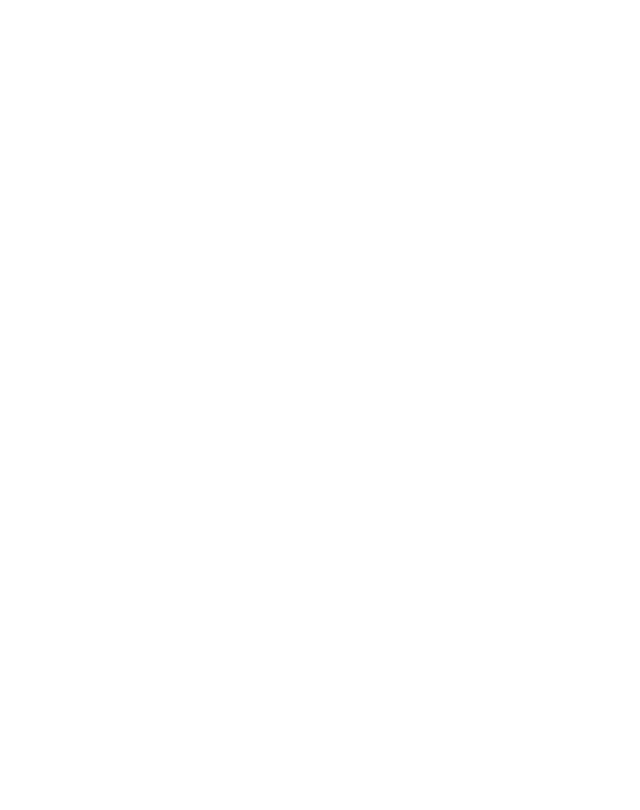
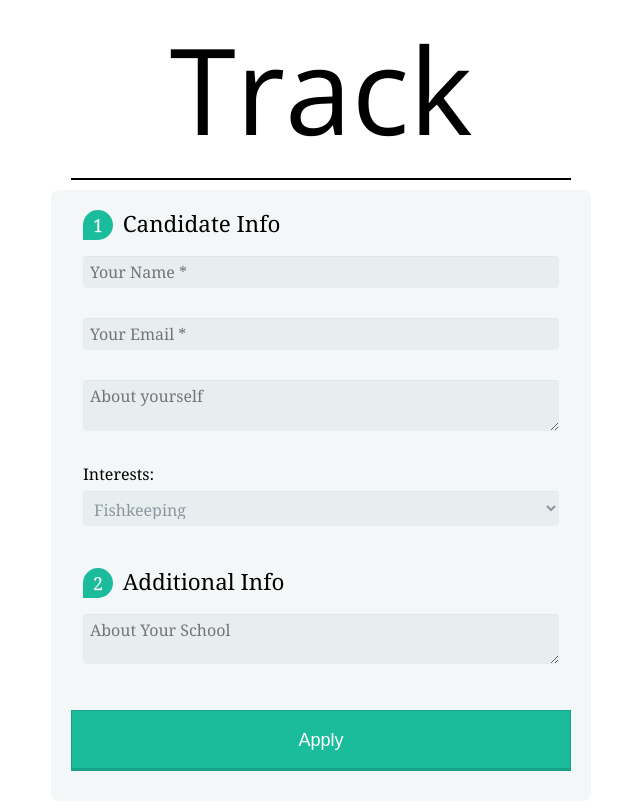
Before and after one commit to jalford14/Track, a plain HTML site: page index.html in a window 1280 px wide. Shown: the whole page, without its empty margins (319-959 px from the left). Drawn offline with nearby package versions, Linux system fonts and the light colour scheme.

Commit message:
Main Layout Created
Created a title and put a nice little "lorem ipsum" table to show a general layout of the page.

```diff
--- /dev/null
+++ b/css/main.css
@@ -0,0 +1,119 @@
+#title {
+    text-align: center;
+    font-family: 'Open Sans';
+    font-weight: 300;
+    font-size: 120px;
+    padding: 20px;
+}
+
+#line {
+    width: 30px;
+    border-top: solid black 2px;
+    margin: auto;
+}
+
+/*
+Taken from: https://www.sanwebe.com/2014/08/css-html-forms-designs
+*/
+.form-style-5{
+    max-width: 500px;
+    padding: 10px 20px;
+    background: #f4f7f8;
+    margin: 10px auto;
+    padding: 20px;
+    background: #f4f7f8;
+    border-radius: 8px;
+    font-family: Georgia, "Times New Roman", Times, serif;
+}
+.form-style-5 fieldset{
+    border: none;
+}
+.form-style-5 legend {
+    font-size: 1.4em;
+    margin-bottom: 10px;
+}
+.form-style-5 label {
+    display: block;
+    margin-bottom: 8px;
+}
+.form-style-5 input[type="text"],
+.form-style-5 input[type="date"],
+.form-style-5 input[type="datetime"],
+.form-style-5 input[type="email"],
+.form-style-5 input[type="number"],
+.form-style-5 input[type="search"],
+.form-style-5 input[type="time"],
+.form-style-5 input[type="url"],
+.form-style-5 textarea,
+.form-style-5 select {
+    font-family: Georgia, "Times New Roman", Times, serif;
+    background: rgba(255,255,255,.1);
+    border: none;
+    border-radius: 4px;
+    font-size: 16px;
+    margin: 0;
+    outline: 0;
+    padding: 7px;
+    width: 100%;
+    box-sizing: border-box;
+    -webkit-box-sizing: border-box;
+    -moz-box-sizing: border-box;
+    background-color: #e8eeef;
+    color:#8a97a0;
+    -webkit-box-shadow: 0 1px 0 rgba(0,0,0,0.03) inset;
+    box-shadow: 0 1px 0 rgba(0,0,0,0.03) inset;
+    margin-bottom: 30px;
+
+}
+.form-style-5 input[type="text"]:focus,
+.form-style-5 input[type="date"]:focus,
+.form-style-5 input[type="datetime"]:focus,
+.form-style-5 input[type="email"]:focus,
+.form-style-5 input[type="number"]:focus,
+.form-style-5 input[type="search"]:focus,
+.form-style-5 input[type="time"]:focus,
+.form-style-5 input[type="url"]:focus,
+.form-style-5 textarea:focus,
+.form-style-5 select:focus{
+    background: #d2d9dd;
+}
+.form-style-5 select{
+    -webkit-appearance: menulist-button;
+    height:35px;
+}
+.form-style-5 .number {
+    background: #1abc9c;
+    color: #fff;
+    height: 30px;
+    width: 30px;
+    display: inline-block;
+    font-size: 0.8em;
+    margin-right: 4px;
+    line-height: 30px;
+    text-align: center;
+    text-shadow: 0 1px 0 rgba(255,255,255,0.2);
+    border-radius: 15px 15px 15px 0px;
+}
+
+.form-style-5 input[type="submit"],
+.form-style-5 input[type="button"]
+{
+    position: relative;
+    display: block;
+    padding: 19px 39px 18px 39px;
+    color: #FFF;
+    margin: 0 auto;
+    background: #1abc9c;
+    font-size: 18px;
+    text-align: center;
+    font-style: normal;
+    width: 100%;
+    border: 1px solid #16a085;
+    border-width: 1px 1px 3px;
+    margin-bottom: 10px;
+}
+.form-style-5 input[type="submit"]:hover,
+.form-style-5 input[type="button"]:hover
+{
+    background: #109177;
+}
--- a/index.html
+++ b/index.html
@@ -1 +1,58 @@
-<!DOCTYPE HTML>
+<!DOCTYPE html>
+
+<head>
+
+		<title>Track</title>
+        <link rel="icon" href="images/runShoe.png">
+		<link rel="stylesheet" type="text/css" href="css/main.css">
+		<link rel="stylesheet" type="text/css" href="css/normalize.css">
+		<link href="https://fonts.googleapis.com/css?family=Open+Sans:300,300i,400,600,700|Source+Sans+Pro:300" rel="stylesheet">
+
+</head>
+
+<body>
+    <div id="title">Track</div>
+    <div id="line"></div>
+
+<!-- Table taken from https://www.sanwebe.com/2014/08/css-html-forms-designs -->
+    <div class="form-style-5">
+        <form>
+        <fieldset>
+        <legend><span class="number">1</span> Candidate Info</legend>
+        <input type="text" name="field1" placeholder="Your Name *">
+        <input type="email" name="field2" placeholder="Your Email *">
+        <textarea name="field3" placeholder="About yourself"></textarea>
+        <label for="job">Interests:</label>
+        <select id="job" name="field4">
+        <optgroup label="Indoors">
+        <option value="fishkeeping">Fishkeeping</option>
+        <option value="reading">Reading</option>
+        <option value="boxing">Boxing</option>
+        <option value="debate">Debate</option>
+        <option value="gaming">Gaming</option>
+        <option value="snooker">Snooker</option>
+        <option value="other_indoor">Other</option>
+        </optgroup>
+        <optgroup label="Outdoors">
+        <option value="football">Football</option>
+        <option value="swimming">Swimming</option>
+        <option value="fishing">Fishing</option>
+        <option value="climbing">Climbing</option>
+        <option value="cycling">Cycling</option>
+        <option value="other_outdoor">Other</option>
+        </optgroup>
+        </select>
+        </fieldset>
+        <fieldset>
+        <legend><span class="number">2</span> Additional Info</legend>
+        <textarea name="field3" placeholder="About Your School"></textarea>
+        </fieldset>
+        <input type="submit" value="Apply" />
+        </form>
+    </div>
+<!-- End of Table -->
+
+<!-- Script -->
+    <script src="https://ajax.googleapis.com/ajax/libs/jquery/3.2.1/jquery.min.js"></script>
+    <script src="js/scripts.js"></script>
+</body>
--- /dev/null
+++ b/js/scripts.js
@@ -0,0 +1,21 @@
+$(document).ready(function() {
+    one();
+    two();
+
+});
+function one() {
+        $("#title")
+        .css('opacity', 0)
+        .slideDown('slow')
+        .animate(
+        { opacity: 1 },
+        { queue: false, duration: 'slow' }
+    )
+    two();
+}
+
+function two () {
+    $("#line").animate({width: "500"}, 1000);
+    /*$('#line').animate({ opacity: 1, top: "-10px" }, 'slow');*/
+
+}
```
Also changed, not shown: css/normalize.css (added), images/runShoe.png (added).
